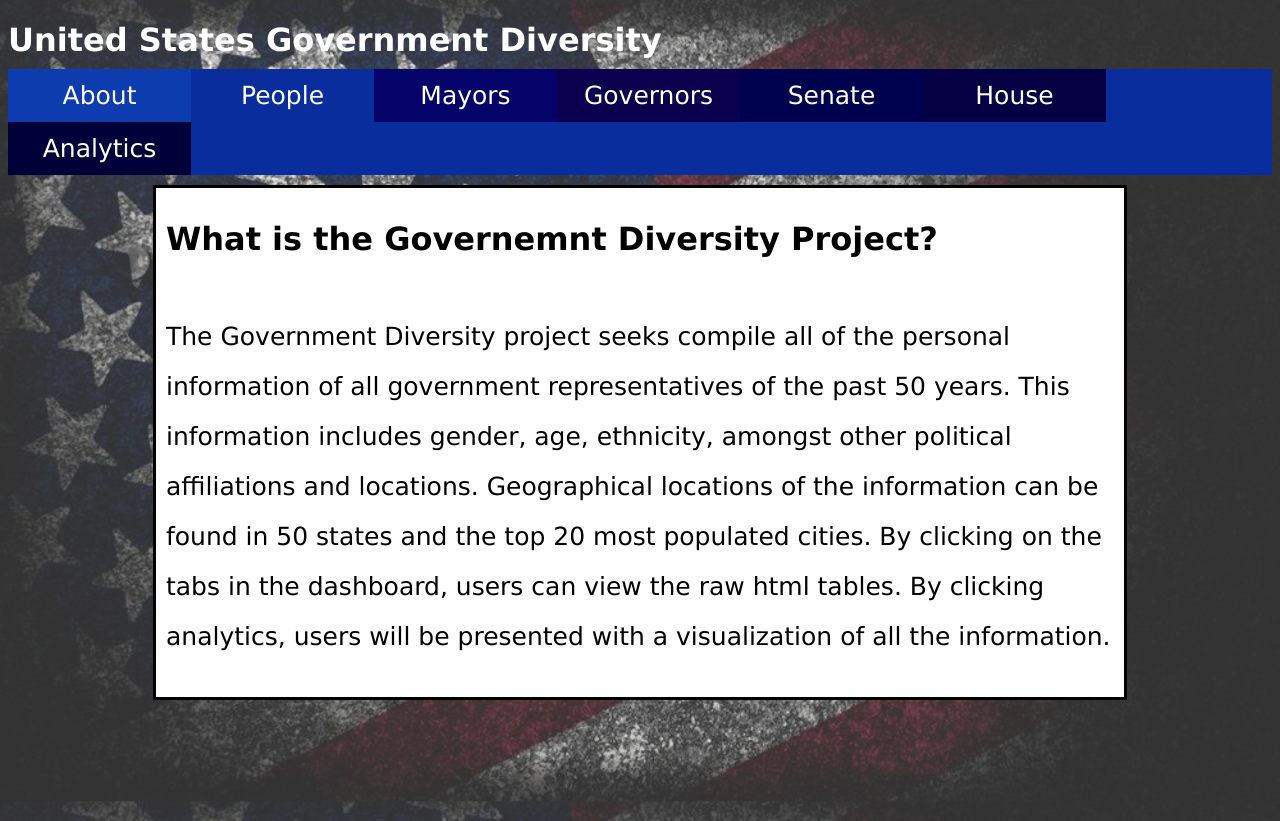
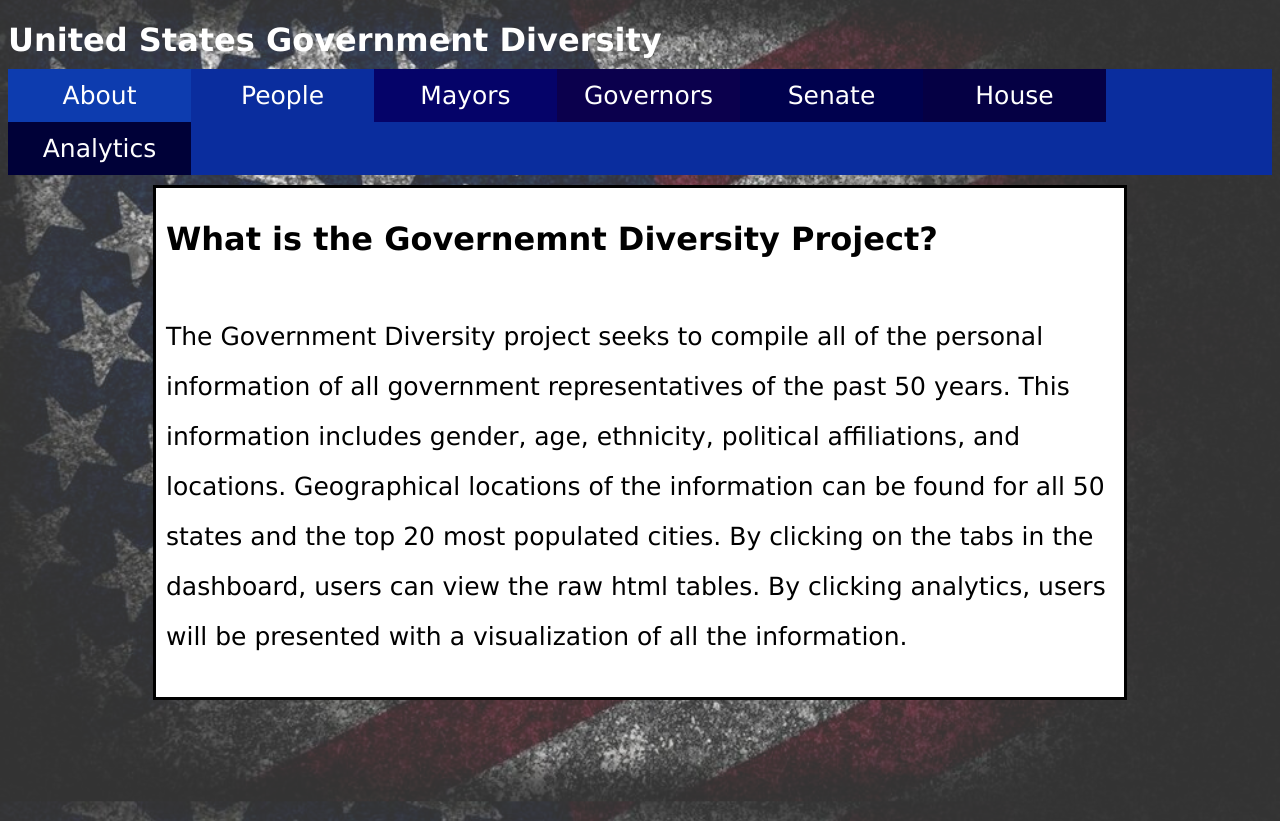
Before and after one commit to Cwiesen/DiversityInclusionFrontend, an Angular app: page /home in a window 1280 px wide. Built offline with nearby package versions, Linux system fonts and the light colour scheme.

Commit message:
changed paragraph

```diff
--- a/src/app/home/home.component.html
+++ b/src/app/home/home.component.html
@@ -2,9 +2,9 @@
     <h1>What is the Governemnt Diversity Project?</h1>
     <br>
     <p>
-        The Government Diversity project seeks compile all of the personal information of all government representatives of the past 50 years.
-        This information includes gender, age, ethnicity, amongst other political affiliations and locations. Geographical locations of
-        the information can be found in 50 states and the top 20 most populated cities. By clicking on the tabs in the dashboard, users
+        The Government Diversity project seeks to compile all of the personal information of all government representatives of the past 50 years.
+        This information includes gender, age, ethnicity, political affiliations, and locations. Geographical locations of
+        the information can be found for all 50 states and the top 20 most populated cities. By clicking on the tabs in the dashboard, users
         can view the raw html tables. By clicking analytics, users will be presented with a visualization of all the information.
     </p>
 </div>
```
